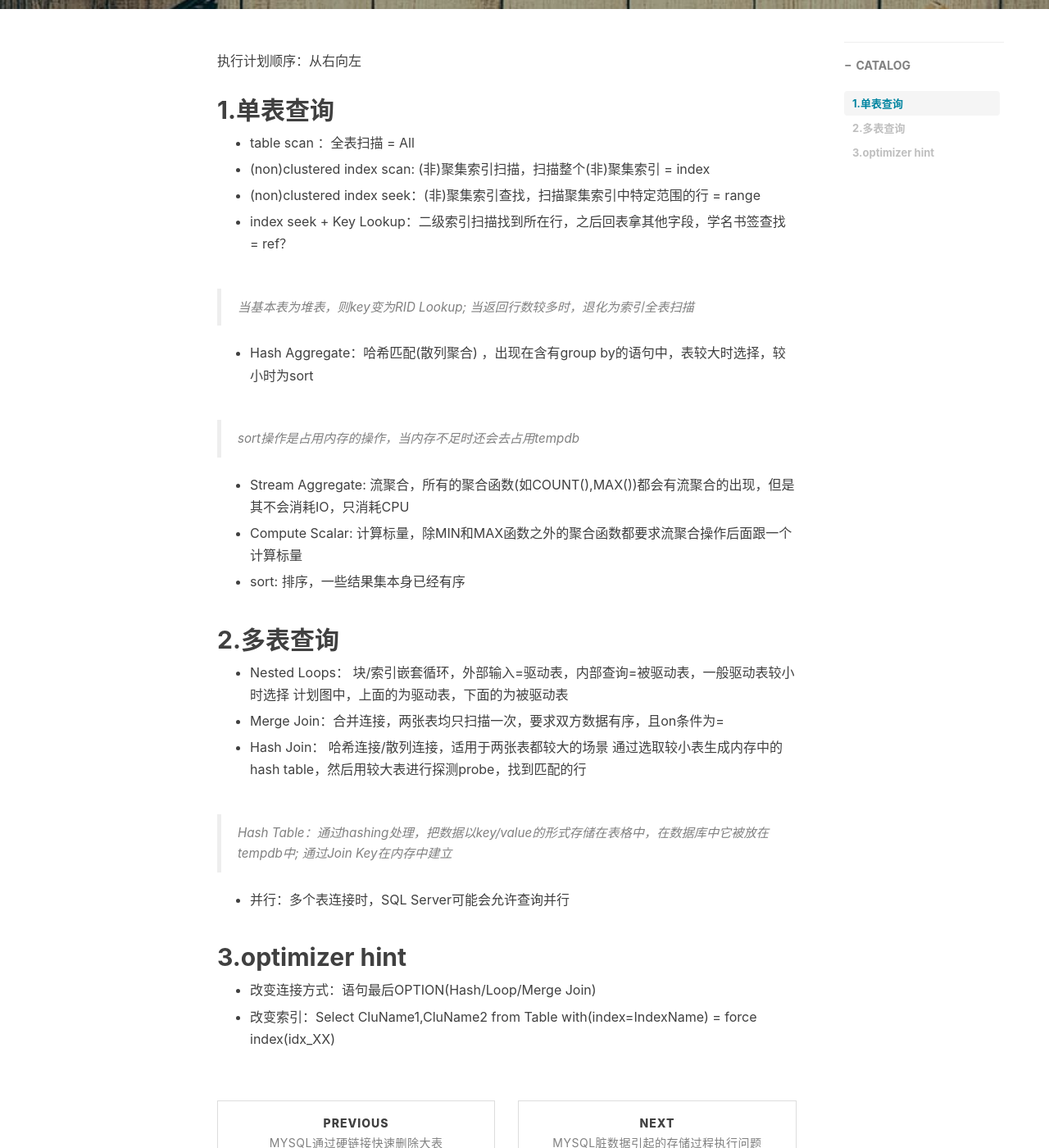
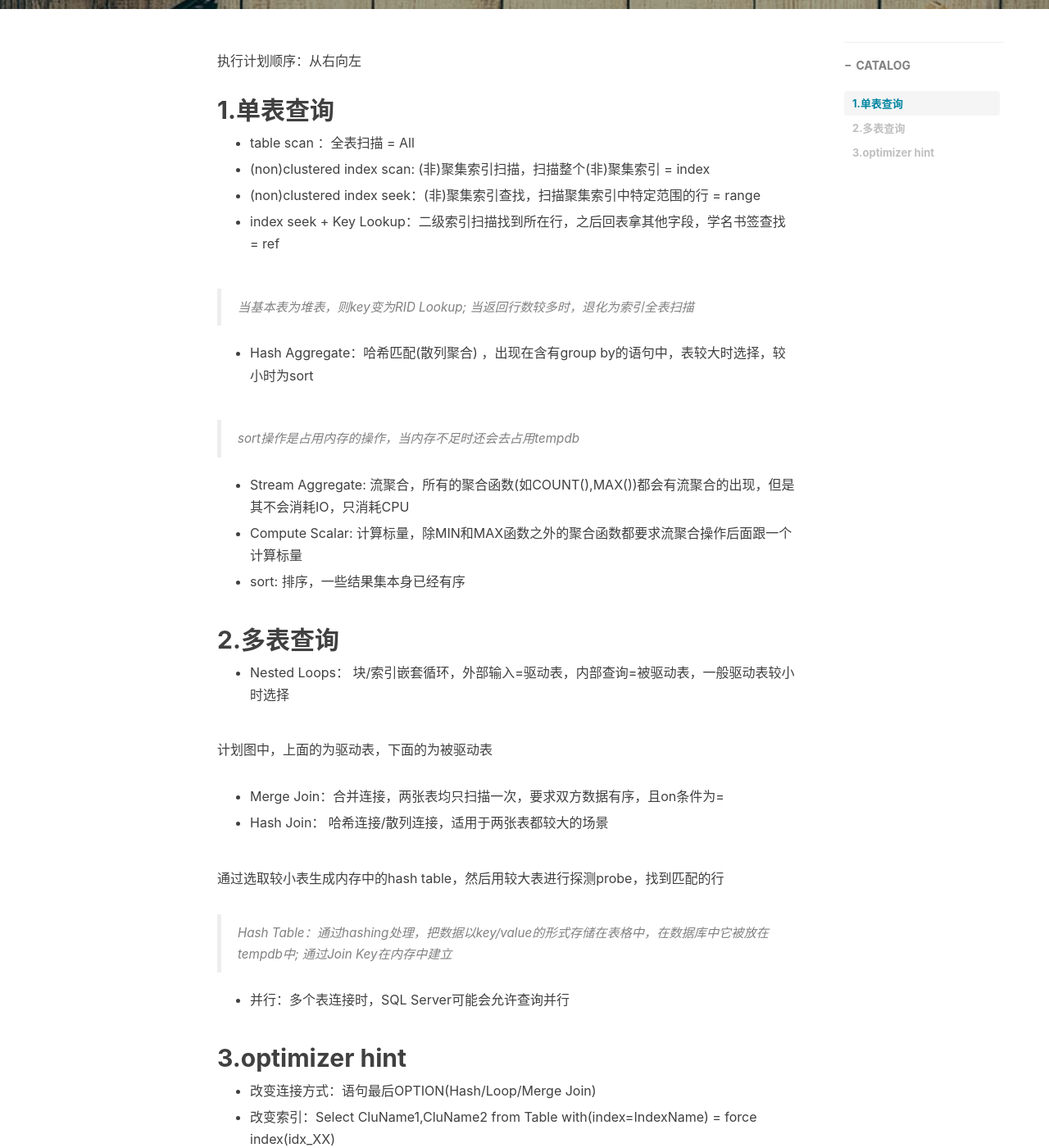
Before and after one commit to blackwizzard-1987/blackwizzard-1987.github.io, a Jekyll site: the page built from _posts/2020-05-20-SQL Server执行计划小结.md, in a window 1280 px wide and 1400 px high, scrolled down 446 px. Shown: the whole window at 82% size. Built offline with Jekyll 4.4.1, drawn with Linux system fonts in a browser that asks for light colours; nearby versions of some CDN libraries; comment, search, counter and statistics services are not loaded.

```diff
--- a/_posts/2020-05-20-SQL Server执行计划小结.md
+++ b/_posts/2020-05-20-SQL Server执行计划小结.md
@@ -22,7 +22,7 @@ tags:
 
 - (non)clustered index seek：(非)聚集索引查找，扫描聚集索引中特定范围的行 = range
 
-- index seek + Key Lookup：二级索引扫描找到所在行，之后回表拿其他字段，学名书签查找 = ref？
+- index seek + Key Lookup：二级索引扫描找到所在行，之后回表拿其他字段，学名书签查找 = ref
 
 > 当基本表为堆表，则key变为RID Lookup; 当返回行数较多时，退化为索引全表扫描
 
@@ -39,11 +39,13 @@ tags:
 ## 2.多表查询
 
 - Nested Loops： 块/索引嵌套循环，外部输入=驱动表，内部查询=被驱动表，一般驱动表较小时选择
+
 计划图中，上面的为驱动表，下面的为被驱动表
 
 - Merge Join：合并连接，两张表均只扫描一次，要求双方数据有序，且on条件为=
 
 - Hash Join： 哈希连接/散列连接，适用于两张表都较大的场景
+
 通过选取较小表生成内存中的hash table，然后用较大表进行探测probe，找到匹配的行
 
 > Hash Table：通过hashing处理，把数据以key/value的形式存储在表格中，在数据库中它被放在tempdb中; 通过Join Key在内存中建立
```
